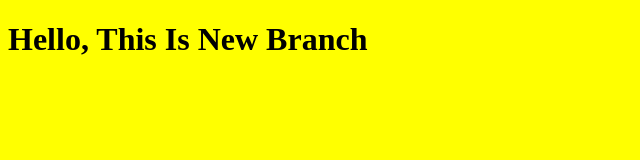
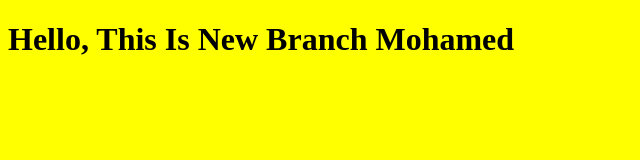
Before and after one commit to ColdCodeCoil/myproject, a plain HTML site: page index.html in a window 1280 px wide. Shown: the whole page, without its empty margins (0-640 px from the left). Drawn offline with Linux system fonts and the light colour scheme.

Commit message:
edit the html file

```diff
--- a/index.html
+++ b/index.html
@@ -7,7 +7,7 @@
     <link rel="stylesheet" href="style.css" />
   </head>
   <body>
-    <h1>Hello, This Is New Branch</h1>
+    <h1>Hello, This Is New Branch Mohamed</h1>
     <script src="app.js"></script>
   </body>
 </html>
```
